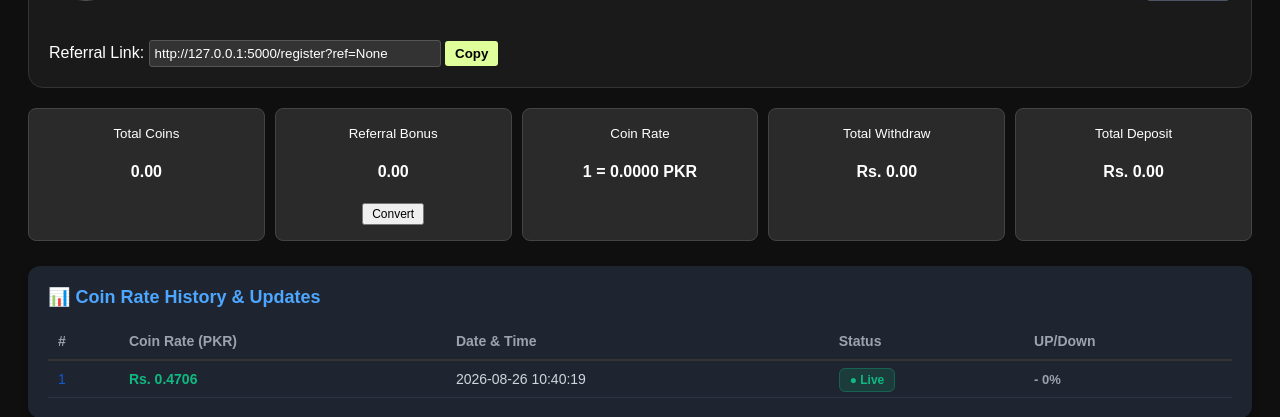
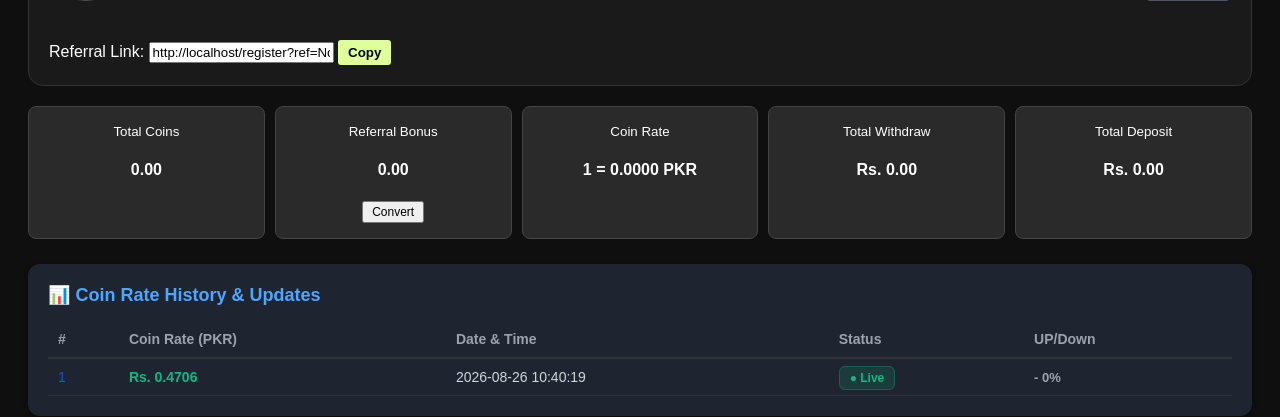
Before and after one commit to Eaglecoins/Eagle_coin, a Flask app: page /dashboard in a window 1280 px wide. Shown: the part 122-539 px from the top of the page. Run offline with Flask 3, Linux system fonts and the light colour scheme; the visitor is signed in with stand-in values (Sample User, id 1); data comes from the database, SQL or seed files in the repository; data that the repository does not hold is empty; grey boxes are pictures that could not be loaded.

Commit message:
made referral link dynamic

```diff
--- a/templates/dashboard.html
+++ b/templates/dashboard.html
@@ -142,7 +142,7 @@
     <!-- ریفرل لنک پروفائل کے بالکل نیچے -->
     <div style="margin-top: 15px;">
         <p style="margin: 0;">Referral Link:
-            <input type="text" id="refLink" value="http://127.0.0.1:5000/register?ref={{ user['referral_code'] }}" readonly style="background: #333; color: #fff; padding: 5px; border: 1px solid #555; border-radius: 3px; width: 280px;">
+            <input type="text" id="reflink" value="{{ request.host_url }}register?ref={{ user['referral_code'] }}" readonly style="...">
             <button onclick="copyLink()" style="background: #deff9a; cursor: pointer; padding: 5px 10px; border:none; border-radius:3px; font-weight: bold;">Copy</button>
         </p>
     </div>
```
